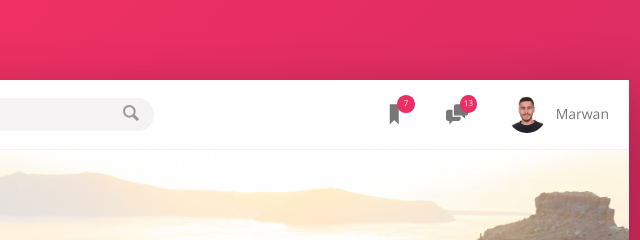
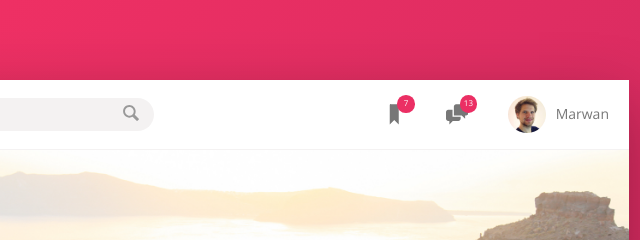
Before and after one commit to marwanmohamedd7/Marwan-Trillo, a website: page index.html in a window 1280 px wide. Shown: the top 240 px of the page, 611-1251 px from the left. Drawn offline with nearby package versions, Linux system fonts and the light colour scheme.

Commit message:
first commit

```diff
--- a/index.html
+++ b/index.html
@@ -39,7 +39,7 @@
                     <span class="user-nav__notification">13</span>
                 </div>
                 <div class="user-nav__user">
-                    <img src="img/author.jpg" alt="User photo" class="user-nav__user-photo">
+                    <img src="img/user.jpg" alt="User photo" class="user-nav__user-photo">
                     <span class="user-nav__user-name">Marwan</span>
                 </div>
             </nav>
```
